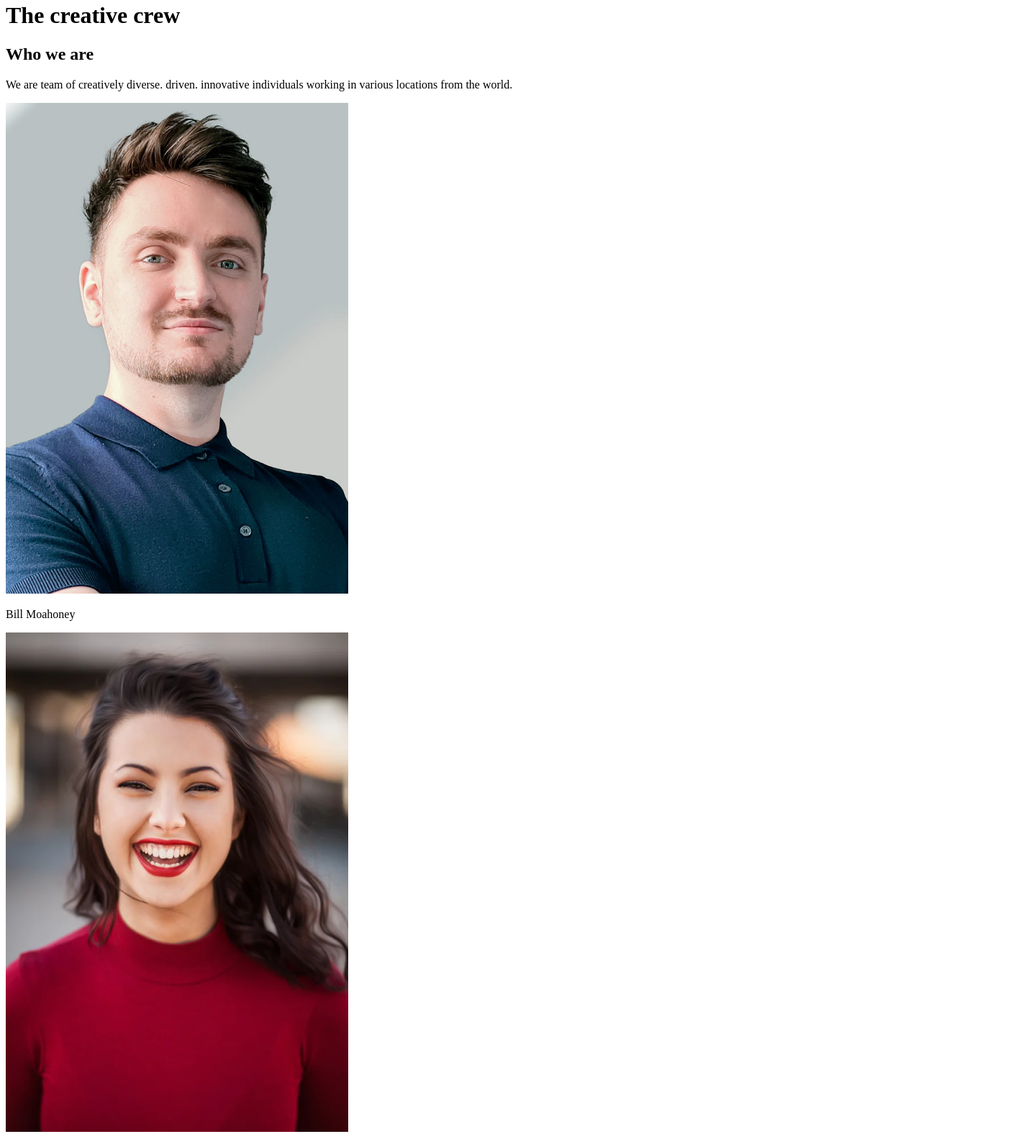
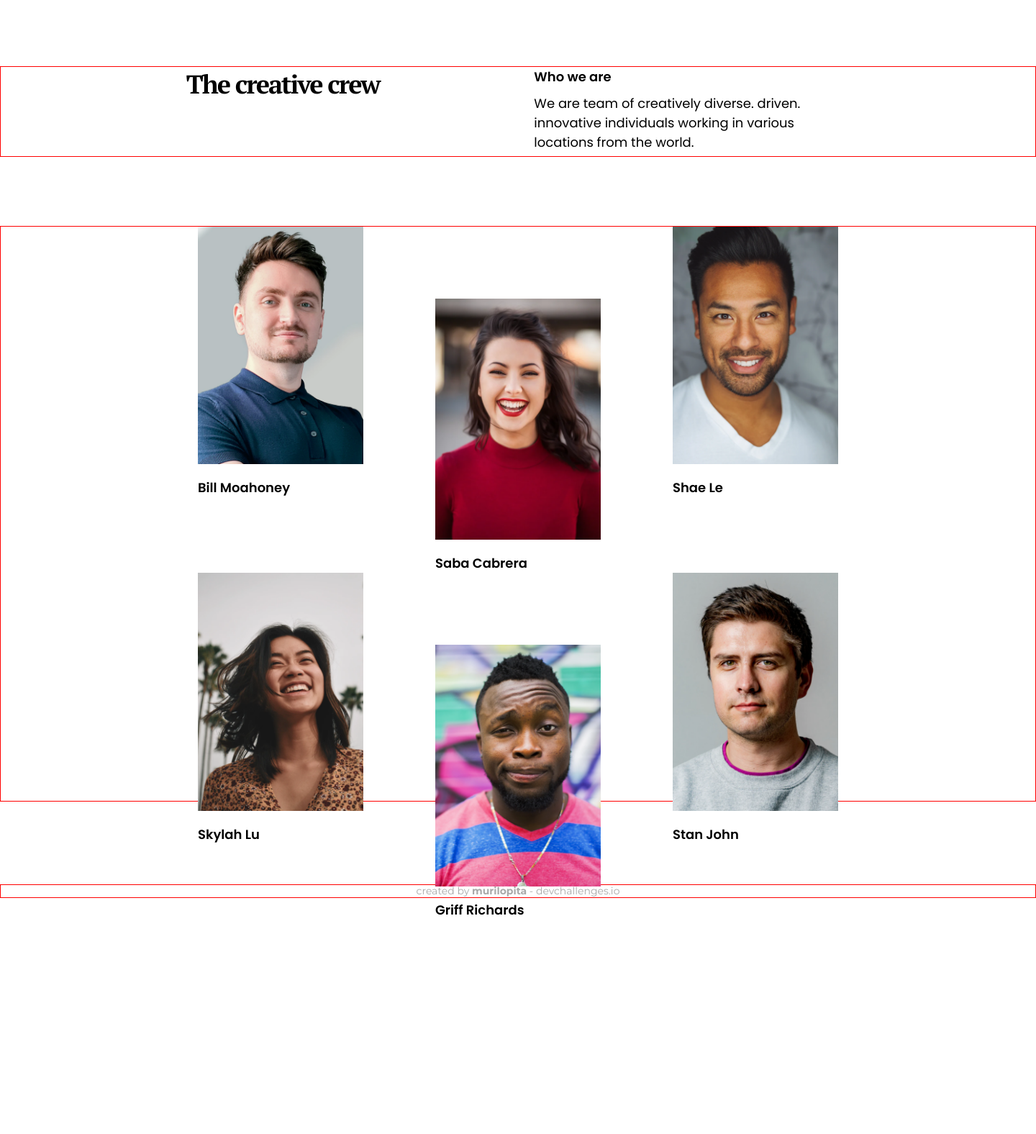
Before and after one commit to murilopita/my-team-page, a plain HTML site: page index.html in a window 1280 px wide. Shown: the part 18-1594 px from the top of the page at 72% size, 1440 px wide, since content can reach past the window. After the commit the page ends 1296 px from the top, so only its background shows below. Drawn offline with Linux system fonts and the light colour scheme.

Commit message:
style.css started and index.hmtl modified

```diff
--- a/index.html
+++ b/index.html
@@ -28,47 +28,39 @@
 
   <main>
 
+    <div class="container">
+
       <article>
-
         <img src="assets/photo1.png" alt="Bill Mahoney Profile Photo">
         <p>Bill Moahoney</p>
+      </article>
 
+      <article id="position">
+        <img src="assets/photo2.png" alt="Saba Cabrera Profile Photo">
+        <p>Saba Cabrera</p>
       </article>
 
       <article>
-
-      <img src="assets/photo2.png" alt="Saba Cabrera Profile Photo">
-      <p>Saba Cabrera</p>
-
+        <img src="assets/photo3.png" alt="Shae Le Profile Photo">
+        <p>Shae Le</p>
       </article>
 
       <article>
+        <img src="assets/photo4.png" alt="Skylah Lu Profile Photo">
+        <p>Skylah Lu</p>
+      </article>
 
-      <img src="assets/photo3.png" alt="Shae Le Profile Photo">
-      <p>Shae Le</p>
-
+      <article id="position">
+        <img src="assets/photo5.png" alt="Griff Richards Profile Photo">
+        <p>Griff Richards</p>
       </article>
 
       <article>
-
-      <img src="assets/photo4.png" alt="Skylah Lu Profile Photo">
-      <p>Skylah Lu</p>
-
+        <img src="assets/photo6.png" alt="Stan John Profile Photo">
+        <p>Stan John</p>
       </article>
 
-    <article>
-
-      <img src="assets/photo5.png" alt="Griff Richards Profile Photo">
-      <p>Griff Richards</p>
-
-    </article>
-
-    <article>
-
-      <img src="assets/photo6.png" alt="Stan John Profile Photo">
-      <p>Stan John</p>
-
-    </article>
+    </div>
 
   </main>
 
--- a/style.css
+++ b/style.css
@@ -0,0 +1,165 @@
+/* Import Fonts */
+@import url('https://fonts.googleapis.com/css2?family=Montserrat:wght@300;400;700&family=PT+Serif:wght@400;700&family=Poppins:wght@400;600;700&display=swap');
+
+/* Font Family
+
+    font-family: 'Montserrat', sans-serif;
+
+    font-family: 'Poppins', sans-serif;
+
+    font-family: 'PT Serif', serif;
+
+*/
+
+
+/* Reset CSS */
+
+*{
+    margin: 0;
+    padding: 0;
+    box-sizing: border-box;
+}
+
+body{
+    background-color: white;
+    width: 100%;
+    height: 100vh;
+}
+
+
+/* Header Title */
+
+header{
+    display: flex;
+    justify-content: center;
+    margin: 0 auto;
+    width: 1440px;
+    font-family: 'Poppins', sans-serif;
+    margin-top: 110px;
+    margin-bottom: 96px;
+
+    border: 1px solid red; /* border guide */
+}
+
+header h1{
+    font-family: 'PT Serif', serif;
+    font-weight: 700;
+    font-size: 36px;
+    line-height: 48px;
+    letter-spacing: -2px;
+    margin-right: 215px;
+}
+
+
+/* Header Sub-Title */
+
+.info-text{
+
+}
+
+.info-text h2{
+    font-family: 'Poppins', sans-serif;
+    font-size: 18px;
+    font-weight: 600;
+    line-height: 27px;
+    margin-bottom: 10px;
+}
+
+.info-text p{
+    width: 439px;
+    height: 87px;
+    font-family: 'Poppins', sans-serif;
+    font-style: normal;
+    font-weight: 400;
+    font-size: 18px;
+    line-height: 27px;
+}
+
+
+/* Container */
+
+main{
+    width: 1440px;
+    height: 100vh;
+    display: flex;
+    margin: 0 auto;
+
+
+    border: 1px solid red; /* border guide */
+}
+
+
+/* Profile Images */
+
+.container{
+    display: grid;
+    grid-template-columns: repeat(3, 1fr);
+    grid-template-rows: repeat(2, 1fr);
+    grid-column-gap: 100px;
+
+    margin: 0 auto;
+
+}
+
+#position{
+    padding-top: 100px;
+}
+
+img{
+    width: 230px;
+    margin-bottom: 15px;
+}
+
+/* Jobs Infos */
+
+img::before{
+    content: "Product owner";
+    font-family: 'PT Serif';
+    font-style: normal;
+    font-weight: 400;
+    font-size: 12px;
+    line-height: 16px;
+
+    text-transform: uppercase;
+
+    transform: rotate(90deg);
+}
+
+
+
+article p{
+    font-family: 'Poppins', sans-serif;
+    font-weight: 600;
+    font-size: 18px;
+    line-height: 27px;
+}
+
+
+/* Footer */
+
+footer{
+    width: 1440px;
+    height: auto;
+
+    display: flex;
+    justify-content: center;
+    align-items: center;
+    margin-top: 115px;
+    margin-bottom: 10px;
+    margin-left: auto;
+    margin-right: auto;
+
+    border: 1px solid red; /* border guide */
+}
+
+footer p{
+    color:#A9A9A9;    ;
+    font-family: 'Montserrat';
+    font-weight: 500;
+    font-size: 14px;
+    line-height: 17px;
+}
+
+footer p span{
+    font-weight: 700;
+}
```
Lines whose indentation alone changed are shown as unchanged.
